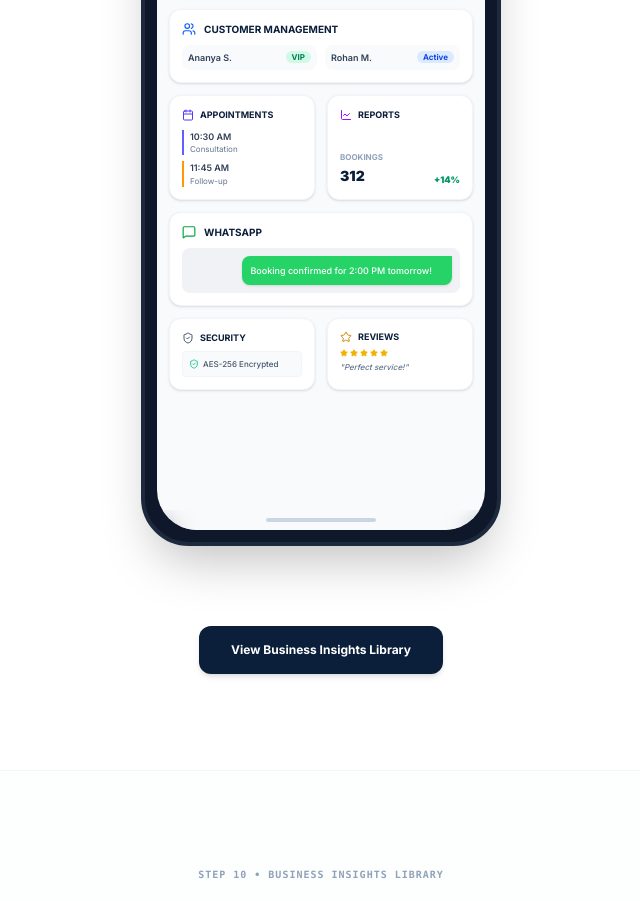
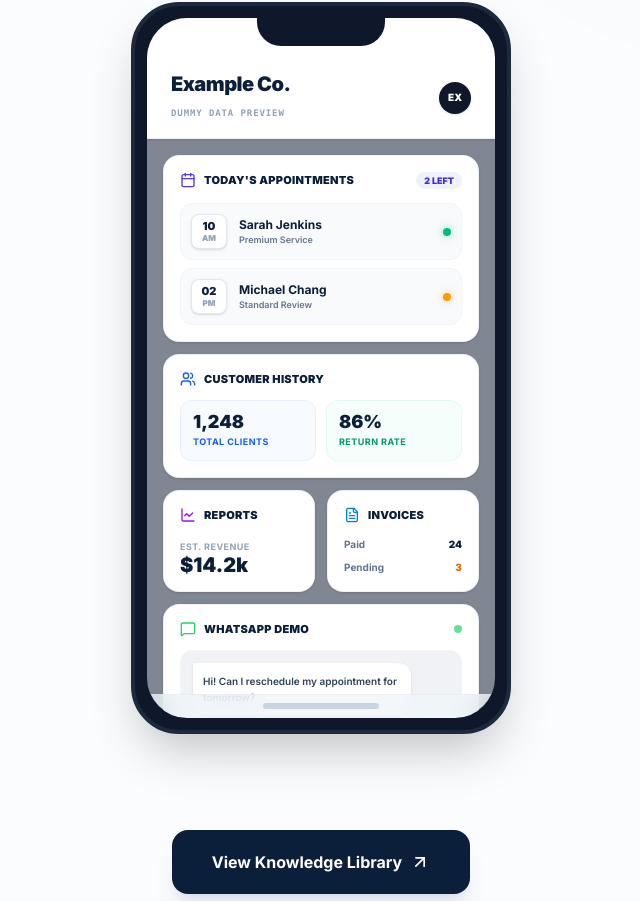
Before and after one commit to ptadas22-lab/apsolution, a React (Vite) app: page / in a window 1280 px wide. Shown: the part 1727-2628 px from the top of the page, without its empty margins (319-959 px from the left). Built offline with nearby package versions, Linux system fonts and the light colour scheme.

Commit message:
Replace feature cards with example workspace

```diff
--- a/src/components/ImagineBusiness.tsx
+++ b/src/components/ImagineBusiness.tsx
@@ -6,7 +6,10 @@ import {
   LineChart,
   ShieldCheck,
   Star,
-  Sparkles
+  Sparkles,
+  FileText,
+  BarChart3,
+  ArrowUpRight
 } from "lucide-react";
 
 interface ImagineBusinessProps {
@@ -17,25 +20,30 @@ export default function ImagineBusiness({ onScrollToSection }: ImagineBusinessPr
   return (
     <section
       id="reimagined"
-      className="py-16 md:py-24 border-b border-slate-100 scroll-mt-20"
+      className="py-16 md:py-32 border-b border-slate-100 scroll-mt-20 bg-slate-50/50"
     >
-      <div className="space-y-12 max-w-5xl mx-auto px-4">
+      <div className="space-y-16 max-w-5xl mx-auto px-4">
 
         {/* Top Bar */}
-        <div className="flex flex-col sm:flex-row sm:items-center sm:justify-between border-b border-slate-200 pb-6 gap-4">
-          <div className="space-y-2 text-left">
-            <span className="text-[10px] font-bold text-slate-400 uppercase tracking-widest block font-mono">
-              Step 06 • Example Demonstration
-            </span>
-            <h2 className="text-3xl sm:text-5xl font-sans font-black text-[#0B1F3A] tracking-tight">
+        <div className="flex flex-col sm:flex-row sm:items-center sm:justify-between border-b border-slate-200 pb-8 gap-6">
+          <div className="space-y-3 text-left">
+            <div className="flex items-center gap-3">
+              <span className="text-xs font-bold text-slate-400 uppercase tracking-widest block font-mono">
+                Example Preview
+              </span>
+              <span className="bg-amber-100 text-amber-800 border border-amber-200 text-[10px] font-extrabold px-2 py-0.5 rounded uppercase tracking-wider font-mono">
+                For Demonstration Only
+              </span>
+            </div>
+            <h2 className="text-3xl sm:text-5xl lg:text-6xl font-sans font-black text-[#0B1F3A] tracking-tight">
               Imagine Your Business Like This
             </h2>
           </div>
 
           <div className="flex items-center gap-2 shrink-0 self-start sm:self-center">
-            <span className="bg-emerald-50 text-emerald-700 border border-emerald-100 text-[9px] font-extrabold px-3 py-1.5 rounded-full flex items-center gap-1 uppercase tracking-wider font-mono">
-              <Sparkles className="h-3 w-3 text-emerald-500 animate-pulse" />
-              <span>Example Preview</span>
+            <span className="bg-blue-50 text-blue-700 border border-blue-100 text-[11px] font-black px-4 py-2 rounded-full flex items-center gap-1.5 uppercase tracking-wider font-mono shadow-sm">
+              <Sparkles className="h-4 w-4 text-blue-500 animate-pulse" />
+              <span>Modern Workspace</span>
             </span>
           </div>
         </div>
@@ -43,123 +51,179 @@ export default function ImagineBusiness({ onScrollToSection }: ImagineBusinessPr
         {/* Mobile Frame Container */}
         <div className="flex justify-center w-full">
           {/* Mobile phone outer frame */}
-          <div className="w-full max-w-[360px] bg-slate-900 rounded-[3rem] p-3 shadow-2xl relative border-4 border-slate-800">
+          <div className="w-full max-w-[380px] bg-slate-900 rounded-[3rem] p-3 shadow-2xl relative border-4 border-slate-800">
 
             {/* Notch */}
-            <div className="absolute top-3 left-1/2 -translate-x-1/2 w-28 h-6 bg-slate-900 rounded-b-2xl z-20"></div>
+            <div className="absolute top-3 left-1/2 -translate-x-1/2 w-32 h-7 bg-slate-900 rounded-b-3xl z-20"></div>
 
             {/* Screen inner area (Dashboard) */}
-            <div className="bg-slate-50 rounded-[2.5rem] w-full h-[650px] overflow-y-auto no-scrollbar relative flex flex-col">
+            <div className="bg-slate-100/50 rounded-[2.5rem] w-full h-[700px] overflow-y-auto no-scrollbar relative flex flex-col">
 
               {/* Dashboard Header */}
-              <div className="bg-white px-5 pt-12 pb-4 border-b border-slate-100 sticky top-0 z-10 shadow-sm flex items-center justify-between">
+              <div className="bg-white px-6 pt-14 pb-4 border-b border-slate-200/60 sticky top-0 z-10 shadow-sm flex items-center justify-between">
                 <div>
-                  <h3 className="font-black text-[#0B1F3A] text-lg tracking-tight">Workspace</h3>
-                  <span className="text-[8px] text-slate-400 font-bold uppercase font-mono tracking-wider">For Demonstration Only</span>
+                  <h3 className="font-black text-[#0B1F3A] text-xl tracking-tight leading-none mb-1">Example Co.</h3>
+                  <span className="text-[9px] text-slate-400 font-bold uppercase font-mono tracking-widest">Dummy Data Preview</span>
                 </div>
-                <div className="h-7 w-7 rounded-full bg-blue-100 flex items-center justify-center text-blue-600 font-bold text-[10px]">
-                  A&P
+                <div className="h-8 w-8 rounded-full bg-slate-900 flex items-center justify-center text-white font-black text-[10px] shadow-sm">
+                  EX
                 </div>
               </div>
 
-              {/* Dashboard Content - 2 column layout to simulate desktop dashboard */}
-              <div className="p-3 grid grid-cols-2 gap-3 pb-8">
+              {/* Dashboard Content */}
+              <div className="p-4 grid grid-cols-2 gap-3 pb-12">
 
-                {/* Customer Management (col-span-2) */}
-                <div className="col-span-2 bg-white rounded-xl p-3 shadow-sm border border-slate-100 hover:shadow-md transition-shadow">
-                  <div className="flex items-center gap-2 mb-2">
-                    <Users className="h-3.5 w-3.5 text-blue-600" />
-                    <span className="text-[10px] font-bold text-[#0B1F3A] uppercase">Customer Management</span>
+                {/* 1. Today's Appointments (col-span-2) */}
+                <div className="col-span-2 bg-white rounded-2xl p-4 shadow-sm border border-slate-200/60">
+                  <div className="flex items-center justify-between mb-3.5">
+                    <div className="flex items-center gap-2">
+                      <Calendar className="h-4 w-4 text-indigo-600" />
+                      <span className="text-[11px] font-black text-[#0B1F3A] uppercase tracking-wide">Today's Appointments</span>
+                    </div>
+                    <span className="bg-indigo-50 text-indigo-700 text-[9px] font-black px-2 py-0.5 rounded-full uppercase">2 Left</span>
                   </div>
-                  <div className="flex gap-2">
-                    <div className="flex-1 bg-slate-50 p-1.5 rounded-lg flex justify-between items-center">
-                      <span className="text-[9px] font-semibold text-slate-700">Ananya S.</span>
-                      <span className="text-[8px] bg-emerald-100 text-emerald-700 px-1.5 rounded-full font-bold">VIP</span>
+                  <div className="space-y-2">
+                    <div className="flex justify-between items-center bg-slate-50 p-2.5 rounded-xl border border-slate-100">
+                      <div className="flex items-center gap-3">
+                        <div className="bg-white border border-slate-200 shadow-sm text-[#0B1F3A] font-black text-[11px] p-1.5 rounded-lg text-center leading-none min-w-[36px]">
+                          <span className="block mb-0.5">10</span>
+                          <span className="block text-[8px] text-slate-400 uppercase">AM</span>
+                        </div>
+                        <div>
+                          <span className="block text-xs font-bold text-[#0B1F3A]">Sarah Jenkins</span>
+                          <span className="block text-[9px] font-semibold text-slate-500">Premium Service</span>
+                        </div>
+                      </div>
+                      <span className="h-2 w-2 rounded-full bg-emerald-500 shadow-[0_0_8px_rgba(16,185,129,0.5)]"></span>
                     </div>
-                    <div className="flex-1 bg-slate-50 p-1.5 rounded-lg flex justify-between items-center">
-                      <span className="text-[9px] font-semibold text-slate-700">Rohan M.</span>
-                      <span className="text-[8px] bg-blue-100 text-blue-700 px-1.5 rounded-full font-bold">Active</span>
+                    <div className="flex justify-between items-center bg-slate-50 p-2.5 rounded-xl border border-slate-100">
+                      <div className="flex items-center gap-3">
+                        <div className="bg-white border border-slate-200 shadow-sm text-[#0B1F3A] font-black text-[11px] p-1.5 rounded-lg text-center leading-none min-w-[36px]">
+                          <span className="block mb-0.5">02</span>
+                          <span className="block text-[8px] text-slate-400 uppercase">PM</span>
+                        </div>
+                        <div>
+                          <span className="block text-xs font-bold text-[#0B1F3A]">Michael Chang</span>
+                          <span className="block text-[9px] font-semibold text-slate-500">Standard Review</span>
+                        </div>
+                      </div>
+                      <span className="h-2 w-2 rounded-full bg-amber-500 shadow-[0_0_8px_rgba(245,158,11,0.5)]"></span>
                     </div>
                   </div>
                 </div>
 
-                {/* Appointments */}
-                <div className="bg-white rounded-xl p-3 shadow-sm border border-slate-100 hover:shadow-md transition-shadow">
-                  <div className="flex items-center gap-1.5 mb-2">
-                    <Calendar className="h-3 w-3 text-indigo-600" />
-                    <span className="text-[9px] font-bold text-[#0B1F3A] uppercase">Appointments</span>
+                {/* 2. Customer History */}
+                <div className="col-span-2 bg-white rounded-2xl p-4 shadow-sm border border-slate-200/60">
+                  <div className="flex items-center gap-2 mb-3">
+                    <Users className="h-4 w-4 text-blue-600" />
+                    <span className="text-[11px] font-black text-[#0B1F3A] uppercase tracking-wide">Customer History</span>
                   </div>
-                  <div className="space-y-1.5">
-                    <div className="border-l-2 border-indigo-500 pl-1.5">
-                      <span className="block text-[9px] font-semibold text-slate-700">10:30 AM</span>
-                      <span className="block text-[8px] text-slate-500">Consultation</span>
+                  <div className="flex gap-2.5">
+                    <div className="flex-1 bg-blue-50/50 p-3 rounded-xl border border-blue-100/50">
+                      <span className="block text-lg font-black text-[#0B1F3A] leading-none mb-1">1,248</span>
+                      <span className="block text-[9px] text-blue-600 font-bold uppercase tracking-wider">Total Clients</span>
                     </div>
-                    <div className="border-l-2 border-amber-500 pl-1.5">
-                      <span className="block text-[9px] font-semibold text-slate-700">11:45 AM</span>
-                      <span className="block text-[8px] text-slate-500">Follow-up</span>
+                    <div className="flex-1 bg-emerald-50/50 p-3 rounded-xl border border-emerald-100/50">
+                      <span className="block text-lg font-black text-[#0B1F3A] leading-none mb-1">86%</span>
+                      <span className="block text-[9px] text-emerald-600 font-bold uppercase tracking-wider">Return Rate</span>
                     </div>
                   </div>
                 </div>
 
-                {/* Reports */}
-                <div className="bg-white rounded-xl p-3 shadow-sm border border-slate-100 hover:shadow-md transition-shadow flex flex-col justify-between">
-                  <div className="flex items-center gap-1.5 mb-2">
-                    <LineChart className="h-3 w-3 text-purple-600" />
-                    <span className="text-[9px] font-bold text-[#0B1F3A] uppercase">Reports</span>
+                {/* 3. Monthly Reports */}
+                <div className="bg-white rounded-2xl p-4 shadow-sm border border-slate-200/60 flex flex-col justify-between">
+                  <div className="flex items-center gap-2 mb-2">
+                    <LineChart className="h-4 w-4 text-purple-600" />
+                    <span className="text-[11px] font-black text-[#0B1F3A] uppercase tracking-wide">Reports</span>
                   </div>
-                  <div className="flex justify-between items-end">
-                    <div>
-                      <span className="block text-[8px] text-slate-400 font-bold uppercase">Bookings</span>
-                      <span className="text-sm font-black text-[#0B1F3A]">312</span>
-                    </div>
-                    <span className="text-[9px] font-black text-emerald-600">+14%</span>
-                  </div>
-                </div>
-
-                {/* WhatsApp (col-span-2) */}
-                <div className="col-span-2 bg-white rounded-xl p-3 shadow-sm border border-slate-100 hover:shadow-md transition-shadow">
-                  <div className="flex items-center gap-2 mb-2">
-                    <MessageSquare className="h-3.5 w-3.5 text-green-600" />
-                    <span className="text-[10px] font-bold text-[#0B1F3A] uppercase">WhatsApp</span>
-                  </div>
-                  <div className="bg-[#f0f2f5] p-2 rounded-lg">
-                    <div className="bg-[#25D366] text-white p-2 rounded-lg rounded-tr-none text-[9px] max-w-[80%] ml-auto font-medium shadow-sm">
-                      Booking confirmed for 2:00 PM tomorrow!
+                  <div className="mt-2">
+                    <span className="block text-[9px] text-slate-400 font-bold uppercase tracking-wider mb-0.5">Est. Revenue</span>
+                    <div className="flex items-end gap-1.5">
+                      <span className="text-xl font-black text-[#0B1F3A] leading-none">$14.2k</span>
                     </div>
                   </div>
                 </div>
 
-                {/* Security */}
-                <div className="bg-white rounded-xl p-3 shadow-sm border border-slate-100 hover:shadow-md transition-shadow">
-                  <div className="flex items-center gap-1.5 mb-1.5">
-                    <ShieldCheck className="h-3 w-3 text-slate-600" />
-                    <span className="text-[9px] font-bold text-[#0B1F3A] uppercase">Security</span>
+                {/* 4. Invoice Summary */}
+                <div className="bg-white rounded-2xl p-4 shadow-sm border border-slate-200/60 flex flex-col justify-between">
+                  <div className="flex items-center gap-2 mb-3">
+                    <FileText className="h-4 w-4 text-sky-600" />
+                    <span className="text-[11px] font-black text-[#0B1F3A] uppercase tracking-wide">Invoices</span>
                   </div>
-                  <span className="text-[8px] font-medium text-slate-600 flex items-center gap-1 bg-slate-50 p-1.5 rounded border border-slate-100">
-                    <ShieldCheck className="h-2.5 w-2.5 text-emerald-500" />
-                    AES-256 Encrypted
-                  </span>
+                  <div className="space-y-2">
+                    <div className="flex justify-between items-center text-[10px]">
+                      <span className="text-slate-500 font-bold">Paid</span>
+                      <span className="font-black text-[#0B1F3A]">24</span>
+                    </div>
+                    <div className="flex justify-between items-center text-[10px]">
+                      <span className="text-slate-500 font-bold">Pending</span>
+                      <span className="font-black text-amber-600">3</span>
+                    </div>
+                  </div>
                 </div>
 
-                {/* Review Management */}
-                <div className="bg-white rounded-xl p-3 shadow-sm border border-slate-100 hover:shadow-md transition-shadow">
-                  <div className="flex items-center gap-1.5 mb-1.5">
-                    <Star className="h-3 w-3 text-yellow-600" />
-                    <span className="text-[9px] font-bold text-[#0B1F3A] uppercase leading-tight">Reviews</span>
+                {/* 5. WhatsApp Messages (col-span-2) */}
+                <div className="col-span-2 bg-white rounded-2xl p-4 shadow-sm border border-slate-200/60">
+                  <div className="flex items-center justify-between mb-3">
+                    <div className="flex items-center gap-2">
+                      <MessageSquare className="h-4 w-4 text-[#25D366]" />
+                      <span className="text-[11px] font-black text-[#0B1F3A] uppercase tracking-wide">WhatsApp Demo</span>
+                    </div>
+                    <span className="h-2 w-2 rounded-full bg-[#25D366] animate-pulse"></span>
                   </div>
-                  <div className="flex items-center gap-0.5 text-yellow-500 mb-1">
-                    <Star className="h-2 w-2 fill-current" /><Star className="h-2 w-2 fill-current" /><Star className="h-2 w-2 fill-current" /><Star className="h-2 w-2 fill-current" /><Star className="h-2 w-2 fill-current" />
+                  <div className="bg-[#f0f2f5] p-3 rounded-xl border border-slate-100">
+                    <div className="bg-white p-2.5 rounded-xl rounded-tl-none text-[10px] max-w-[85%] font-semibold text-slate-700 shadow-sm mb-2 leading-relaxed">
+                      Hi! Can I reschedule my appointment for tomorrow?
+                    </div>
+                    <div className="bg-[#dcf8c6] p-2.5 rounded-xl rounded-tr-none text-[10px] max-w-[85%] ml-auto font-semibold text-slate-800 shadow-sm leading-relaxed">
+                      Absolutely. We have a 2:00 PM slot available.
+                    </div>
                   </div>
-                  <span className="text-[8px] font-medium text-slate-500 italic block">
-                    "Perfect service!"
+                </div>
+
+                {/* 6. Reviews */}
+                <div className="bg-white rounded-2xl p-4 shadow-sm border border-slate-200/60">
+                  <div className="flex items-center gap-2 mb-2">
+                    <Star className="h-4 w-4 text-amber-500 fill-current" />
+                    <span className="text-[11px] font-black text-[#0B1F3A] uppercase tracking-wide">Reviews</span>
+                  </div>
+                  <div className="flex items-baseline gap-1 mt-1">
+                    <span className="text-xl font-black text-[#0B1F3A]">4.9</span>
+                    <span className="text-[9px] font-bold text-slate-400">/ 5.0</span>
+                  </div>
+                  <span className="text-[9px] font-bold text-slate-500 mt-1 block tracking-wide">128 Total</span>
+                </div>
+
+                {/* 7. Simple Analytics */}
+                <div className="bg-white rounded-2xl p-4 shadow-sm border border-slate-200/60">
+                  <div className="flex items-center gap-2 mb-3">
+                    <BarChart3 className="h-4 w-4 text-rose-500" />
+                    <span className="text-[11px] font-black text-[#0B1F3A] uppercase tracking-wide">Analytics</span>
+                  </div>
+                  <div className="mt-2 space-y-2">
+                    <div className="w-full bg-slate-100 rounded-full h-2">
+                      <div className="bg-rose-500 h-2 rounded-full" style={{width: '70%'}}></div>
+                    </div>
+                    <span className="block text-[8px] text-slate-400 font-bold uppercase tracking-widest text-right">Profile Views</span>
+                  </div>
+                </div>
+
+                {/* 8. Business Security (col-span-2) */}
+                <div className="col-span-2 bg-slate-800 rounded-2xl p-4 border border-slate-700 flex items-center justify-between shadow-lg">
+                  <div className="flex items-center gap-2.5">
+                    <ShieldCheck className="h-5 w-5 text-emerald-400" />
+                    <span className="text-[11px] font-black text-white uppercase tracking-wide">Business Security</span>
+                  </div>
+                  <span className="bg-emerald-400/20 text-emerald-400 border border-emerald-400/30 text-[9px] font-black px-2.5 py-1 rounded-md uppercase tracking-widest">
+                    Encrypted
                   </span>
                 </div>
 
               </div>
 
               {/* Bottom indicator line */}
-              <div className="mt-auto pb-2 pt-2 flex justify-center sticky bottom-0 bg-slate-50/80 backdrop-blur-sm">
-                <div className="w-1/3 h-1 bg-slate-300 rounded-full"></div>
+              <div className="mt-auto pb-2 pt-2 flex justify-center sticky bottom-0 bg-slate-100/80 backdrop-blur-md border-t border-slate-200/50">
+                <div className="w-1/3 h-1.5 bg-slate-300 rounded-full"></div>
               </div>
             </div>
           </div>
@@ -168,10 +232,11 @@ export default function ImagineBusiness({ onScrollToSection }: ImagineBusinessPr
         <div className="pt-8 flex justify-center">
           <button
             onClick={() => onScrollToSection("journal")}
-            className="bg-[#0B1F3A] hover:bg-[#1e293b] text-white font-bold text-xs px-8 py-4 rounded-xl transition-all shadow-md inline-flex items-center gap-1.5 cursor-pointer border-0"
+            className="bg-[#0B1F3A] hover:bg-[#2563EB] text-white font-bold text-sm sm:text-base px-10 py-5 rounded-2xl transition-all shadow-xl shadow-blue-900/10 inline-flex items-center gap-2 cursor-pointer border-0"
             id="reimagined-next-btn"
           >
-            <span>View Business Insights Library</span>
+            <span>View Knowledge Library</span>
+            <ArrowUpRight className="h-5 w-5" />
           </button>
         </div>
 
```
